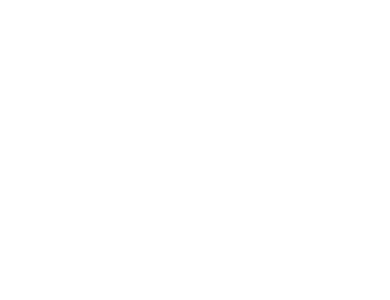
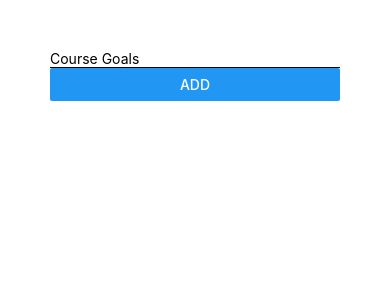
Before and after one commit to AdhamNour/my-first-react-native-application, a React Native app: screen / in a window 390 px wide. Shown: the top 300 px of the page. Built offline with nearby package versions, Linux system fonts and the light colour scheme.

Commit message:
finished video 6 from module 2

```diff
--- a/App.js
+++ b/App.js
@@ -1,12 +1,16 @@
 import { StatusBar } from 'expo-status-bar';
 import React,{useState} from 'react';
-import { StyleSheet, Text, View, Button } from 'react-native';
+import { StyleSheet, Text, View, Button, TextInput } from 'react-native';
 
 export default function App() {
   return (
-    <View >
+    <View style ={{padding:50}} >
       <View>
-
+        <TextInput placeholder ="Course Goals" style ={{
+          borderBottomColor:'black',
+          borderBottomWidth:1,
+        }}/>
+        <Button title="ADD" />
       </View>
       <View >
 
```
Also changed, not shown: 1 other file (tests, documents, lock files or other folders).
